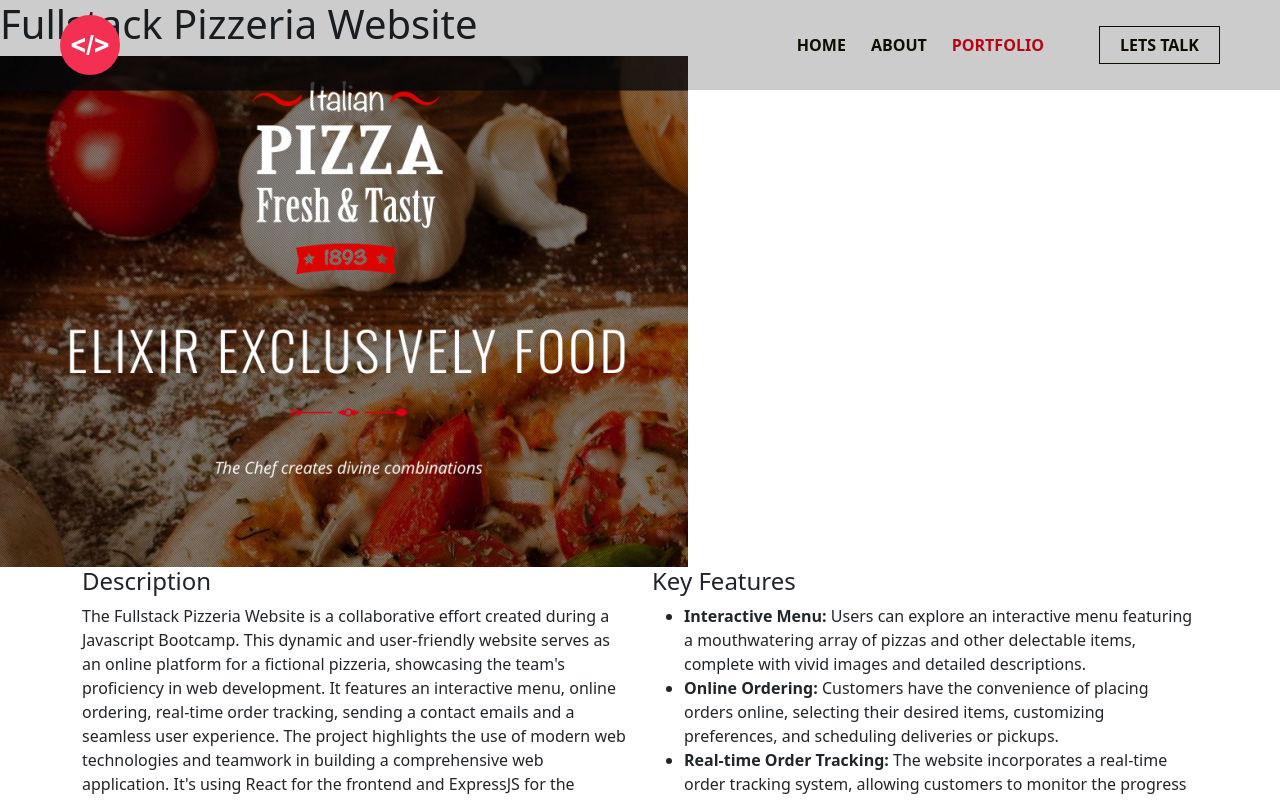
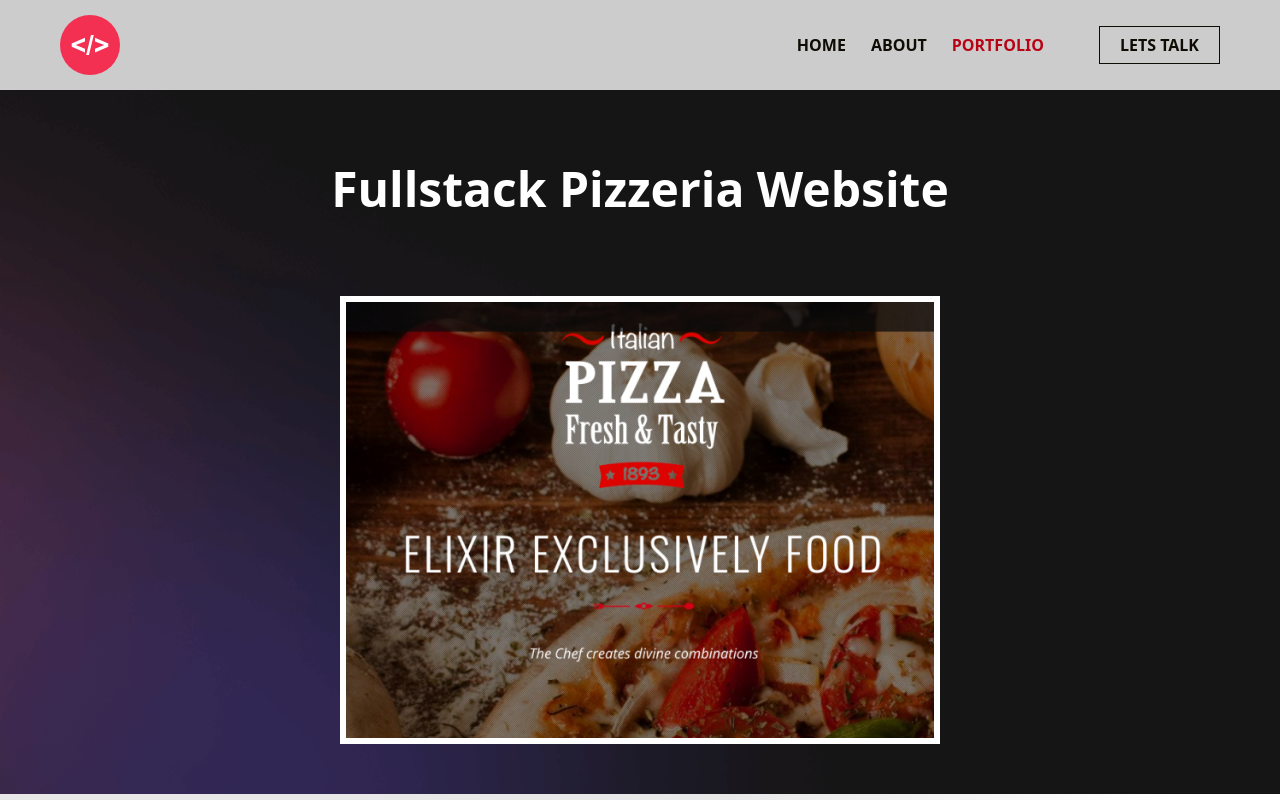
Before and after one commit to Nikolla2000/React-Portfolio-Website, a React (Vite) app in the folder client/: page /portfolio/project/1 in a window 1280 px wide. Shown: the top 800 px of the page. Built offline with nearby package versions, Linux system fonts and the light colour scheme.

Commit message:
Added most of the styling of the Single Project Page

```diff
--- a/client/src/Components/About/AboutStyles.scss
+++ b/client/src/Components/About/AboutStyles.scss
@@ -56,11 +56,11 @@
 }
 
 .glowing-light {
-    background: linear-gradient(90deg, rgba(7,6,64,1) 1%,
-    rgba(167,167,186,1) 7%,
-    rgba(186,186,186,1) 15%,
-    rgba(176,176,207,1) 25%,
-    rgba(7,6,64,1) 43%) !important;
+    background: linear-gradient(90deg, rgba(7,6,64,1) 0%,
+    rgba(98,98,134,1)2%, rgba(160,160,161,1) 9%,
+    rgba(168,168,168,1) 15%,
+    rgba(143,143,162,1) 25%,
+    rgba(7,6,64,1) 43%);
 }
 
 //Skills Section
--- a/client/src/Pages/PortfolioPage/singleProjectPage/SingleProjectPage.jsx
+++ b/client/src/Pages/PortfolioPage/singleProjectPage/SingleProjectPage.jsx
@@ -2,6 +2,7 @@ import { useParams } from "react-router-dom";
 import portfolioData from "../../../Components/Portfolio/portfolioData";
 import { useEffect, useState } from "react";
 import { Container, Row, Col, Button } from "react-bootstrap";
+import "./SingleProjectStyles.scss";
 
 const SingleProjectPage = () => {
     const { projectId } = useParams()
@@ -15,23 +16,24 @@ const SingleProjectPage = () => {
         <>
             {projectData && (
                 <div className="single-project-page-wrapper">
-                    <h1>{projectData.title}</h1>
-                    <div className="project-img-wrapper">
-                        {projectData.alternateImgPath ?
-                            <img src={projectData.alternateImgPath} alt={`${projectData.title} image`} />
-                            : <img src={projectData.imgPath} alt={`${projectData.title} image`} />}
+                    <div className="single-project-header">
+                        <h1>{projectData.title}</h1>
+                        <div className="project-img-wrapper">
+                            {projectData.alternateImgPath ?
+                                <img src={projectData.alternateImgPath} alt={`${projectData.title} image`} />
+                                : <img src={projectData.imgPath} alt={`${projectData.title} image`} />}
+                        </div>
                     </div>
-
                     <Container>
                         <Row>
                             <Col>
-                                <h4>Description</h4>
+                                <h4 className="mb-5">Description</h4>
                                 <p>{projectData.detailedDescription}</p>
+                                <p className="mt-5">{projectData.skillsDemonstrated}</p>
                                 <Button>Github</Button>
-                                <p>{projectData.skillsDemonstrated}</p>
                             </Col>
                             <Col>
-                                <h4>Key Features</h4>
+                                <h4 className="mb-5">Key Features</h4>
                                 {projectData.keyFeatures && (
                                     <ul>
                                         {Object.entries(projectData.keyFeatures).map(([name, feature], index) => (
--- /dev/null
+++ b/client/src/Pages/PortfolioPage/singleProjectPage/SingleProjectStyles.scss
@@ -0,0 +1,51 @@
+@import "../../../index.scss";
+
+.single-project-page-wrapper {
+    margin: 90px 0;
+    background: linear-gradient(90deg, rgba(232,232,232,1) 57%, rgba(255,255,255,1) 91%);
+
+    .single-project-header {
+        background: url("../../../assets/images/footer-bg.png");
+        background-size: cover;
+        padding-bottom: 50px;
+        margin-bottom: 80px;
+    }
+
+    h1 {
+        font-size: 3em;
+        padding: 70px 0;
+        text-align: center;
+        color:$primary-white;
+        font-weight: bold;
+    }
+    .project-img-wrapper {
+        max-width: 600px;
+        margin:0 auto;
+        border:6px solid $primary-white;
+        cursor: pointer;
+
+        img {
+            width: 100%;
+        }
+    }
+
+    h4 {
+        text-align: center;
+        font-size: 2em;
+        font-weight: bold;
+        color:$background-dark-blue;
+    }
+
+    ul {
+        list-style-type: disc;
+
+        ::marker, strong {
+            color: $primary-pink;
+        }
+
+    }
+
+    p, li {
+        line-height: 30px;
+    }
+}
```
